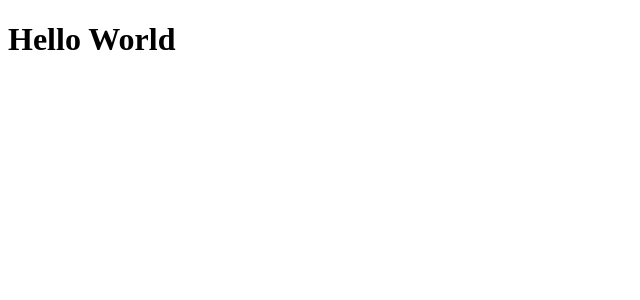
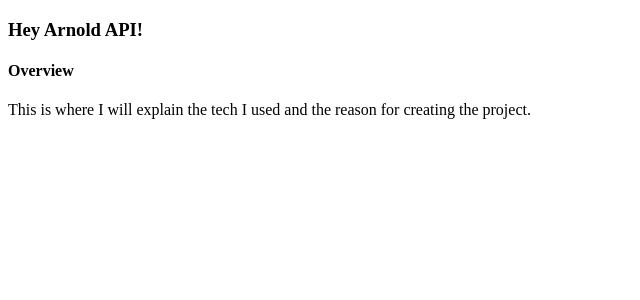
Before and after one commit to aramirezdecruz3148/hey-arnold-api-documentation, a React app: page / in a window 1280 px wide. Shown: the top 300 px of the page, without its empty margins (0-640 px from the left). Built offline with nearby package versions, Linux system fonts and the light colour scheme.

Commit message:
began hooking components up to app to render

```diff
--- a/src/containers/App.js
+++ b/src/containers/App.js
@@ -1,5 +1,12 @@
 import React from 'react';
+import Title from '../components/Title';
+import Overview from '../components/Overview';
 
 export default function App() {
-  return <h1>Hello World</h1>;
+  return (
+    <>
+      <Title />
+      <Overview />
+    </>
+  );
 }
```
